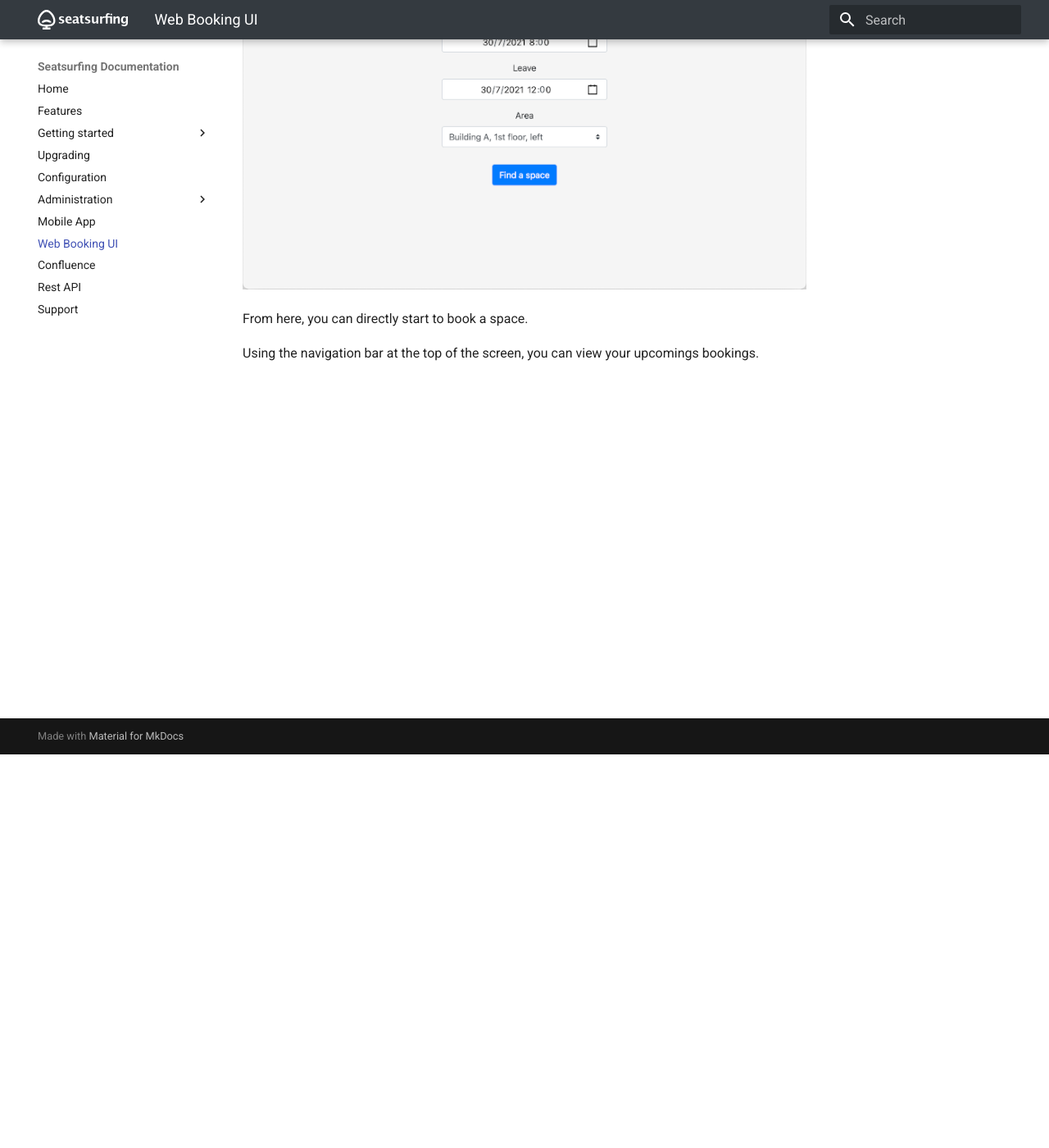
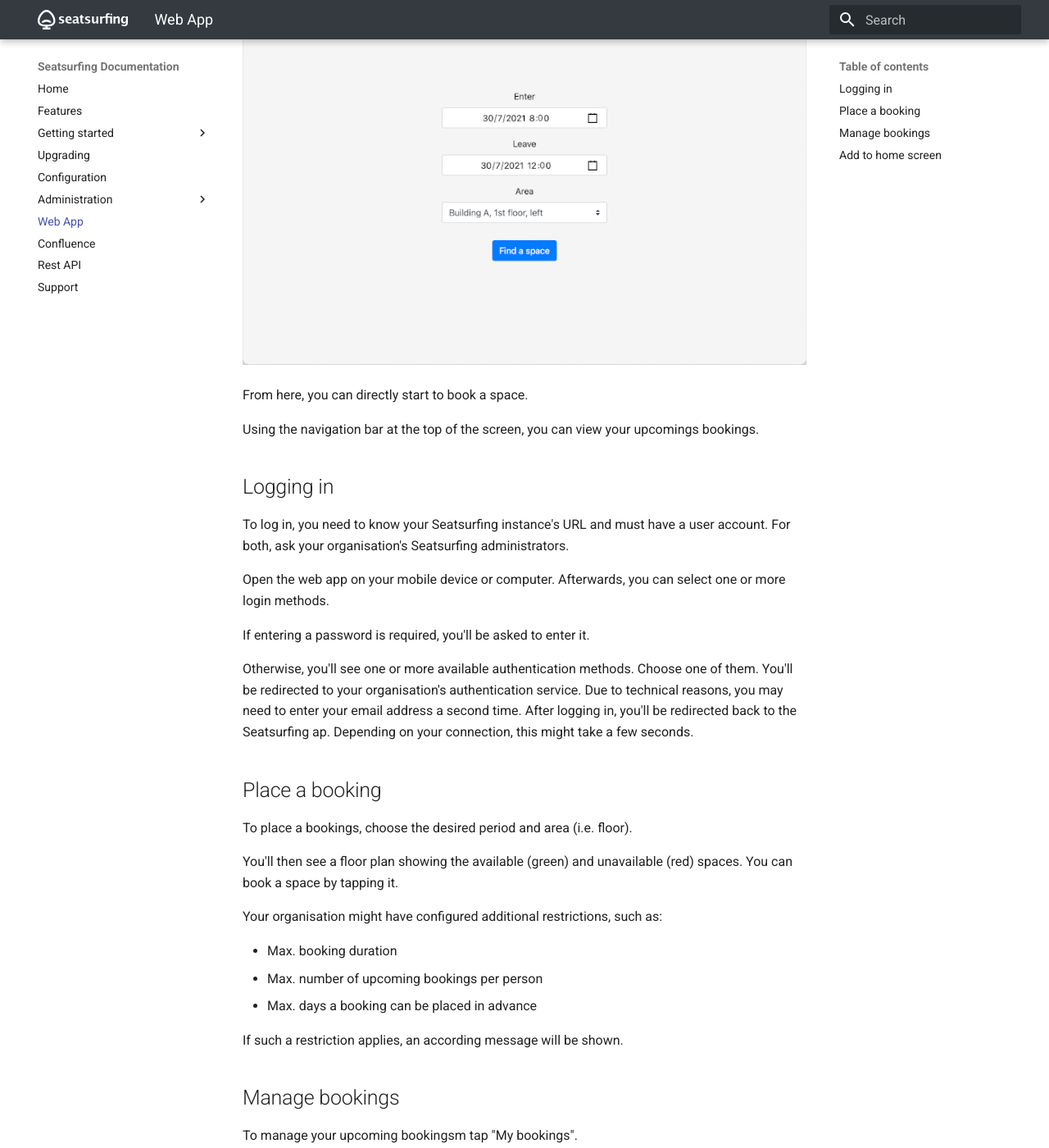
Before and after one commit to seatsurfing/docs, an MkDocs documentation site: the page built from src/booking-ui.md, in a window 1280 px wide and 1400 px high, scrolled down 480 px. Shown: the whole window at 82% size. Built offline with MkDocs 1.6.1 and Material for MkDocs 9.7.7, drawn with Linux system fonts in a browser that asks for light colours; some of the changed text lies outside the part shown.

Commit message:
Replaced mobile apps with PWA

```diff
--- a/mkdocs.yml
+++ b/mkdocs.yml
@@ -20,7 +20,6 @@
             - 'auth-provider/azure.md'
             - 'auth-provider/google.md'
             - 'auth-provider/keycloak.md'
-    - 'app.md'
     - 'booking-ui.md'
     - 'confluence.md'
     - 'rest-api.md'
--- a/src/booking-ui.md
+++ b/src/booking-ui.md
@@ -1,8 +1,10 @@
-# Web Booking UI
+# Web App
 
-You can use the web booking interface instead of or in addition to the mobile apps. You can access the web booking UI using a modern web browser at:
+Seatsurfing features a mobile-ready Web Booking Interface. The web app is a Progressive Web App (PWA), which means it can be "installed" on your mobile device's home screen and includes caching mechanisms. You can access the web booking UI using a modern web browser at:
 
 [http://localhost:8080/ui/](http://localhost:8080/ui/)
+
+Your employees can use the web app to book their spaces independently and to manage their bookings, including the cancellation of their own existing bookings.
 
 After logging in, the web booking UI should look like this:
 
@@ -11,3 +13,37 @@
 From here, you can directly start to book a space.
 
 Using the navigation bar at the top of the screen, you can view your upcomings bookings.
+
+## Logging in
+To log in, you need to know your Seatsurfing instance's URL and must have a user account. For both, ask your organisation's Seatsurfing administrators.
+
+Open the web app on your mobile device or computer. Afterwards, you can select one or more login methods.
+
+If entering a password is required, you'll be asked to enter it.
+
+Otherwise, you'll see one or more available authentication methods. Choose one of them. You'll be redirected to your organisation's authentication service. Due to technical reasons, you may need to enter your email address a second time. After logging in, you'll be redirected back to the Seatsurfing ap. Depending on your connection, this might take a few seconds.
+
+## Place a booking
+To place a bookings, choose the desired period and area (i.e. floor).
+
+You'll then see a floor plan showing the available (green) and unavailable (red) spaces. You can book a space by tapping it.
+
+Your organisation might have configured additional restrictions, such as:
+
+* Max. booking duration
+* Max. number of upcoming bookings per person
+* Max. days a booking can be placed in advance
+
+If such a restriction applies, an according message will be shown.
+
+## Manage bookings
+To manage your upcoming bookingsm tap "My bookings".
+
+You'll see a list of your upcoming bookings in ascending order. To show details or to cancel a booking, tap it.
+
+To keep things simple, it's not possible to modify an existing booking. Instead, you'll have to cancel and place a new booking.
+
+## Add to home screen
+As a Progressive Web App (PWA), your users can "install" the booking web app. This means, they can add a shortcut to their home screen so they can subsequently access it with a single tap.
+
+The process to install the Seatsurfing PWA differs between browsers. [The MDM web docs](https://developer.mozilla.org/en-US/docs/Web/Progressive_web_apps/Installing#the_install_user_experience) provide a good overview on how to install a PWA in various browsers and operating systems.
```
Also changed, not shown: src/app.md (deleted, +0 -41 lines), src/features.md (+2 -3 lines), src/getting-started.md (+4 -5 lines), src/kubernetes.md (+3 -4 lines).
